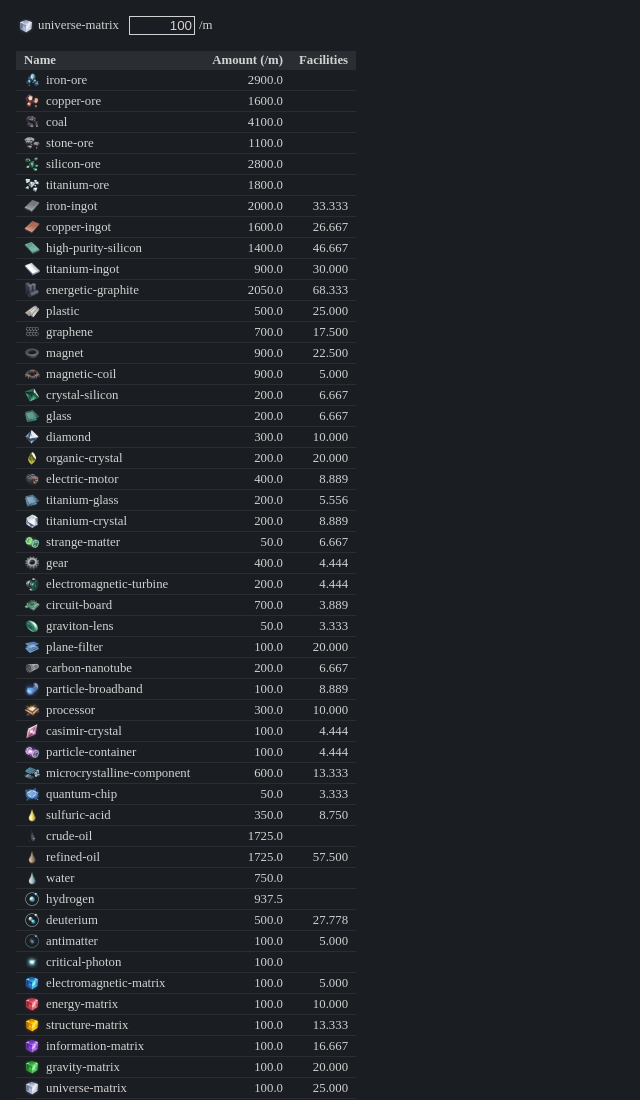
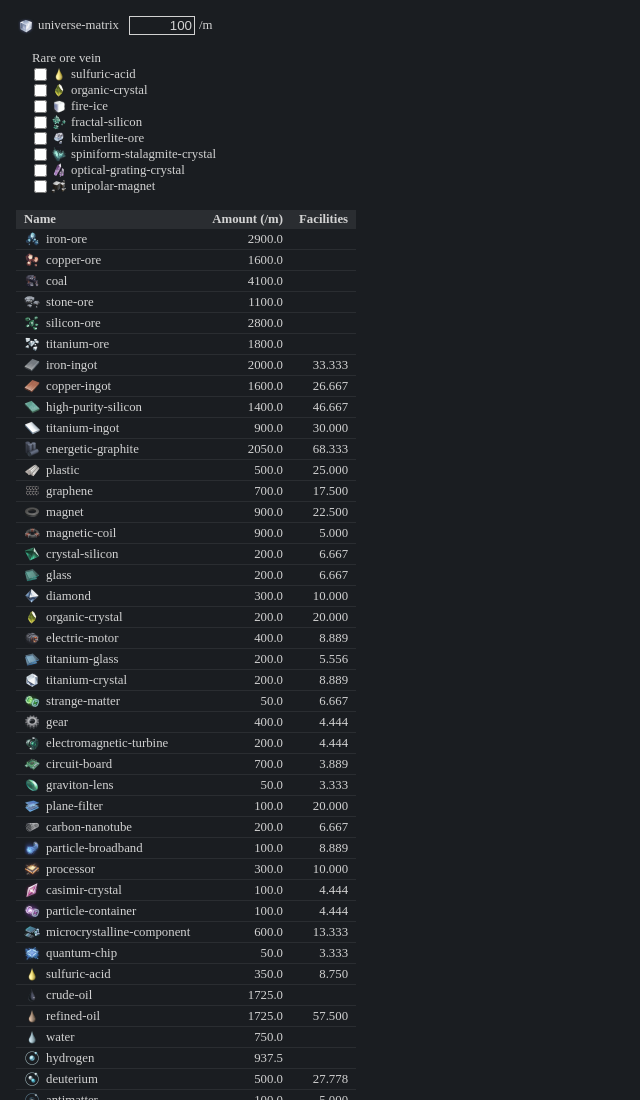
Before and after one commit to migiyubi/dsp-balance, a website built with webpack: page src/html/index.html in a window 1280 px wide. Shown: the top 1100 px of the page, without its empty margins (0-640 px from the left). Built offline with nearby package versions, Linux system fonts and the light colour scheme; files whose address does not match are found by name.

Commit message:
Add rare ore enabler

```diff
--- a/src/assets/data.json
+++ b/src/assets/data.json
@@ -587,6 +587,40 @@
             "time_sec": 15.0
         }
     },
+    "advanced_recipe": {
+        "sulfuric-acid": {
+            "item": "sulfuric-acid",
+            "recipe": "dummy"
+        },
+        "organic-crystal": {
+            "item": "organic-crystal",
+            "recipe": "dummy"
+        },
+        "fire-ice": {
+            "item": "graphene",
+            "recipe": "graphene-adv"
+        },
+        "fractal-silicon": {
+            "item": "crystal-silicon",
+            "recipe": "crystal-silicon-adv"
+        },
+        "kimberlite-ore": {
+            "item": "diamond",
+            "recipe": "diamond-adv"
+        },
+        "spiniform-stalagmite-crystal": {
+            "item": "carbon-nanotube",
+            "recipe": "carbon-nanotube-adv"
+        },
+        "optical-grating-crystal": {
+            "item": "casimir-crystal",
+            "recipe": "casimir-crystal-adv"
+        },
+        "unipolar-magnet": {
+            "item": "particle-container",
+            "recipe": "particle-container-adv"
+        }
+    },
     "facility": {
         "smelter": {
             "type": "smelting-facility",
--- a/src/css/main.css
+++ b/src/css/main.css
@@ -52,10 +52,23 @@ tbody td {
   margin-right: 8px;
 }
 
-input {
+input[type="text"] {
   color: #d2d2d2;
   background-color: #1a1d21;
   border: 1px solid #d2d2d2;
   width: 60px;
   text-align: right;
 }
+
+#rare-ore-chooser-container {
+  margin: 0 24px;
+}
+
+#rare-ore-chooser-container > * {
+  display: flex;
+  align-items: center;
+}
+
+#rare-ore-chooser-container > * > * {
+  margin: 0 2px;
+}
--- a/src/html/index.html
+++ b/src/html/index.html
@@ -11,5 +11,8 @@
     <div><input id="target-amount" type="text" /></div>
     <div>/m</div>
   </div>
+  <div id="rare-ore-chooser-container">
+    <div>Rare ore vein</div>
+  </div>
 </body>
 </html>
--- a/src/js/index.js
+++ b/src/js/index.js
@@ -174,6 +174,8 @@ class App {
                 return;
             }
 
+            this._curAmount = f;
+
             this.setTarget(this._targetItemName, f);
         });
 
@@ -203,9 +205,39 @@ class App {
         Util.setIcon(document.querySelector('#target-icon'), this._targetItemName);
         document.querySelector('#target-name').textContent = this._targetItemName;
 
+        const rareOreChooserContainer = document.querySelector('#rare-ore-chooser-container');
+        for (const oreName in DATA.advanced_recipe) {
+            const container = document.createElement('div');
+            rareOreChooserContainer.appendChild(container);
+
+            const checkbox = document.createElement('input');
+            container.appendChild(checkbox);
+            checkbox.setAttribute('type', 'checkbox');
+            checkbox.setAttribute('value', oreName);
+            checkbox.addEventListener('change', (e) => {
+                const itemName = DATA.advanced_recipe[e.target.value].item;
+                const recipeName = DATA.advanced_recipe[e.target.value].recipe;
+
+                this._overrideRecipeMap[itemName] = e.target.checked ? recipeName : itemName;
+
+                this._targetItem = new Item(this._targetItemName, this._usedFacilityMap, this._overrideRecipeMap);
+
+                this.setTarget(this._targetItemName, this._curAmount);
+            });
+
+            const icon = document.createElement('div');
+            container.appendChild(icon);
+            Util.setIcon(icon, oreName);
+
+            const label = document.createElement('label');
+            container.appendChild(label);
+            label.textContent = oreName;
+        }
+
         const defaultAmount = 100;
-        inputTargetAmount.value = defaultAmount.toString(10);
-        this.setTarget(this._targetItemName, defaultAmount);
+        this._curAmount = defaultAmount;
+        inputTargetAmount.value = this._curAmount.toString(10);
+        this.setTarget(this._targetItemName, this._curAmount);
     }
 
     setTarget(name, amountPerMin) {
```
